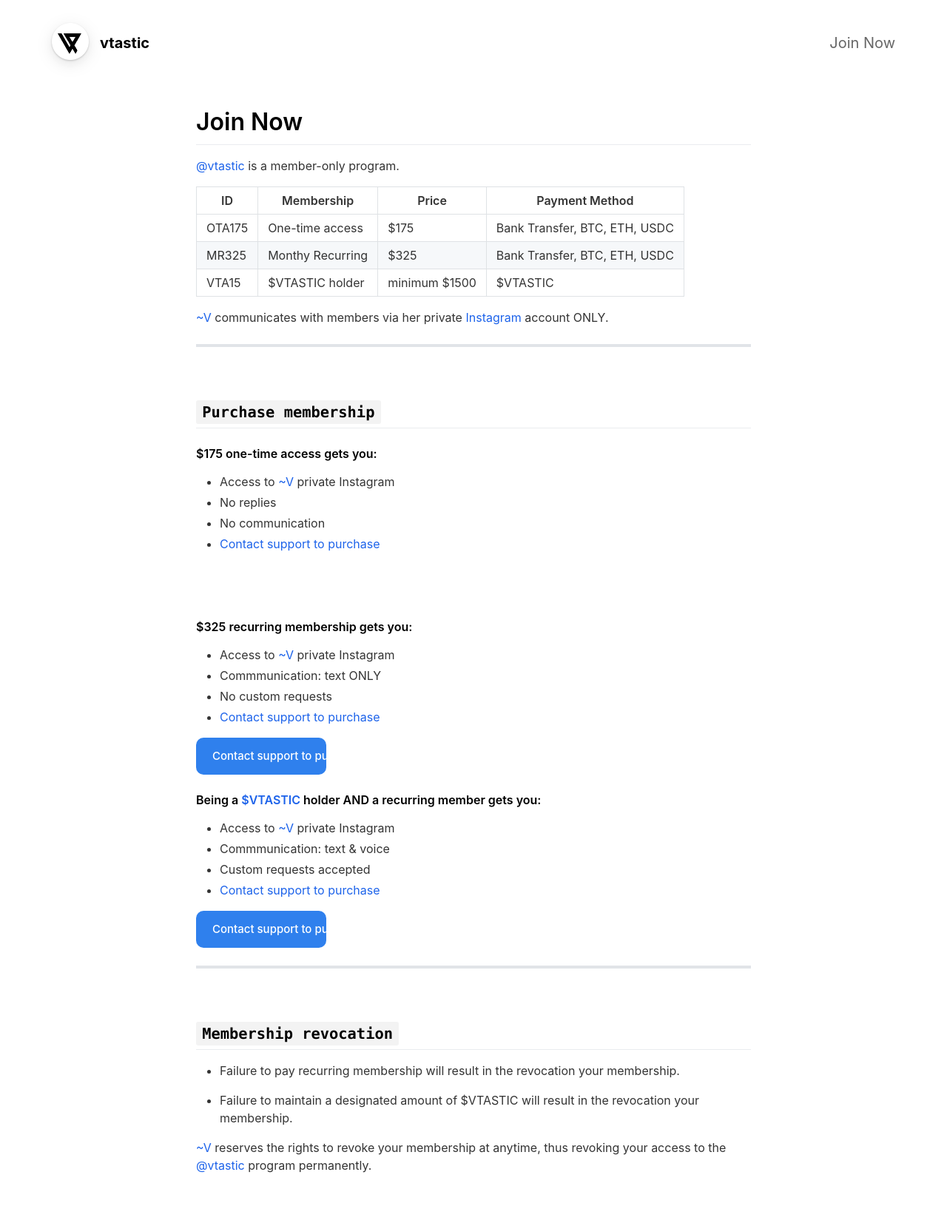
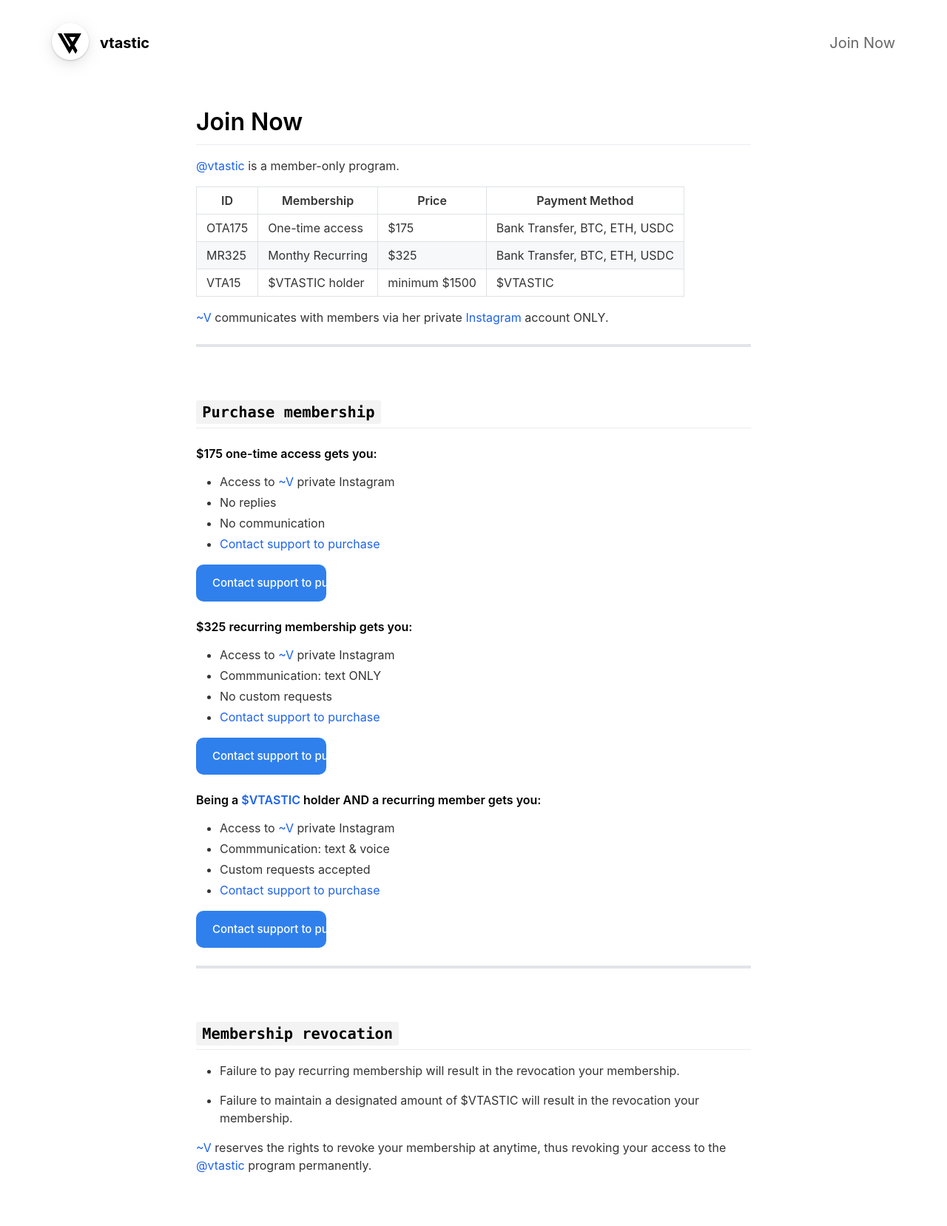
Before and after one commit to 5tnvan/vtastic, a Jekyll site: the page built from _pages/join.md, in a window 1280 px wide. Shown: the whole page at 74% size. Built offline with Jekyll 4.4.1, drawn with Linux system fonts in a browser that asks for light colours; nearby versions of some CDN libraries.

Commit message:
Update join.md

```diff
--- a/_pages/join.md
+++ b/_pages/join.md
@@ -27,7 +27,7 @@ ________
 - No communication
 - [Contact support to purchase](../support)
 
-<a href="../support" class="button-65 button-66">Contact support to purchase</a>
+<button class="button-65 button-66" role="button">Contact support to purchase</button>
 
 #### $325 recurring membership gets you:
 - Access to [~V](../v) private Instagram
@@ -35,7 +35,7 @@ ________
 - No custom requests
 - [Contact support to purchase](../support)
 
-<button class="button-65" role="button">Contact support to purchase</button>
+<button class="button-65 button-66" role="button">Contact support to purchase</button>
 
 #### Being a [$VTASTIC](../vtastic) holder AND a recurring member gets you:
 - Access to [~V](../v) private Instagram
@@ -43,7 +43,7 @@ ________
 - Custom requests accepted
 - [Contact support to purchase](../support)
 
-<button class="button-65" role="button">Contact support to purchase</button>
+<button class="button-65 button-66" role="button">Contact support to purchase</button>
 
 ________
 <br>
```
